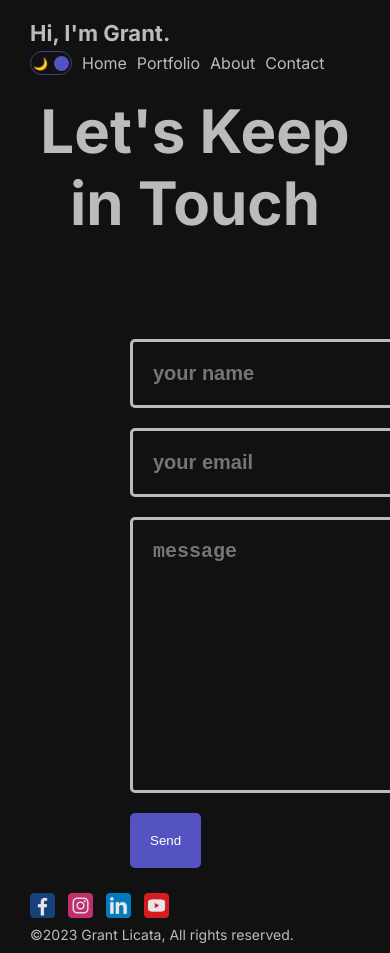
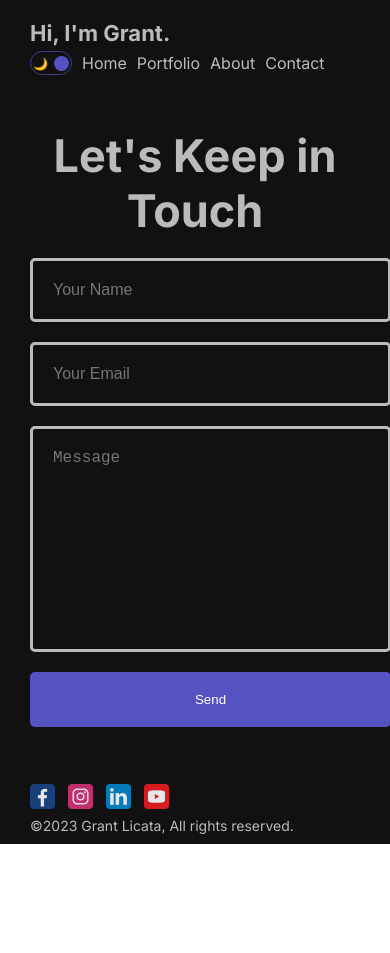
Before and after one commit to GrantLicata/Portfolio, a Next.js app: page /contact in a window 390 px wide. After the commit the page ends 844 px from the top, so only its background shows below. Built offline with nearby package versions, Linux system fonts and the light colour scheme; grey boxes are pictures that could not be loaded.

Commit message:
Contact page responsive design implemented

```diff
--- a/src/app/contact/page.jsx
+++ b/src/app/contact/page.jsx
@@ -49,19 +49,19 @@ const Contact = () => {
         <form className={styles.form} ref={form} onSubmit={sendEmail}>
           <input
             type="text"
-            placeholder="your name"
+            placeholder="Your Name"
             name="user_name"
             className={styles.input}
           />
           <input
             type="text"
-            placeholder="your email"
+            placeholder="Your Email"
             name="user_email"
             className={styles.input}
           />
           <textarea
             className={styles.textArea}
-            placeholder="message"
+            placeholder="Message"
             name="message"
             cols="30"
             rows="10"
--- a/src/app/contact/page.module.css
+++ b/src/app/contact/page.module.css
@@ -46,11 +46,12 @@
   background-color: transparent;
   border: none;
   outline: none;
-  color: #bbb;
+  color: #bbbbbbad;
   border: 3px solid #bbb;
-  font-size: 20px;
-  font-weight: bold;
+  font-size: 18px;
+  font-weight: 300;
   border-radius: 5px;
+  resize: none;
 }
 
 .button {
@@ -62,3 +63,40 @@
   width: max-content;
   color: white;
 }
+
+@media only screen and (max-width: 768px) {
+  .title {
+    font-size: 45px;
+    margin-bottom: 20px;
+    text-align: center;
+  }
+
+  .imgContainer {
+    display: none;
+  }
+
+  .content {
+    gap: 0px;
+    width: auto;
+  }
+
+  .input,
+  .textArea {
+    padding: 20px;
+    background-color: transparent;
+    border: none;
+    outline: none;
+    color: #bbbbbbad;
+    border: 3px solid #bbb;
+    font-size: 16px;
+    font-weight: 300;
+    border-radius: 5px;
+    resize: none;
+    width: auto;
+  }
+
+  .button {
+    width: auto;
+    color: white;
+  }
+}
```
